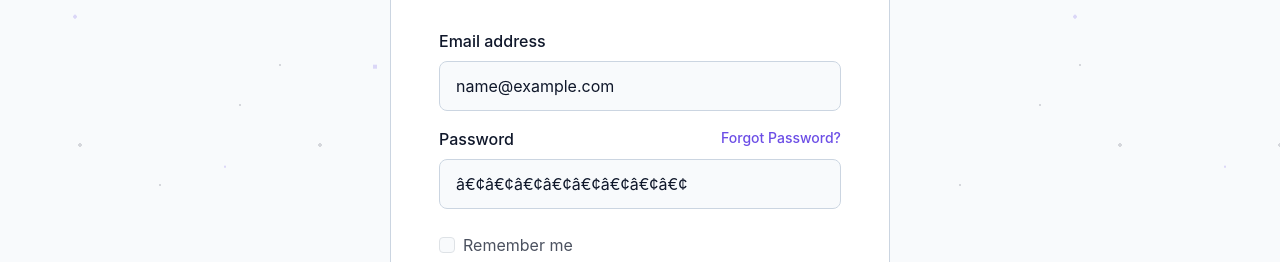
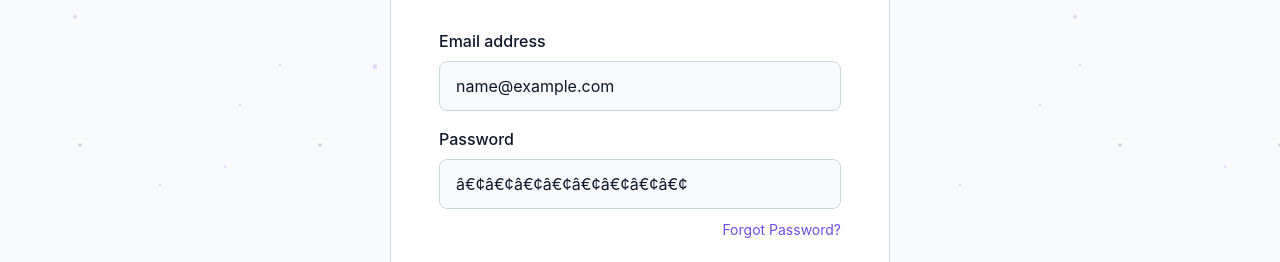
Before and after one commit to prasannachandresekar/planetariumweb, a plain HTML site: page login.html in a window 1280 px wide. Shown: the part 525-787 px from the top of the page. Drawn offline with nearby package versions, Linux system fonts and the light colour scheme.

Commit message:
login change

```diff
--- a/login.html
+++ b/login.html
@@ -123,12 +123,12 @@
                                 required>
                         </div>
                         <div class="mb-4">
-                            <label for="loginPassword" class="form-label d-flex justify-content-between">
-                                Password
+                            <label for="loginPassword" class="form-label">Password</label>
+                            <input type="password" class="form-control mb-2" id="loginPassword"
+                                placeholder="â€¢â€¢â€¢â€¢â€¢â€¢â€¢â€¢" required>
+                            <div class="text-end">
                                 <a href="#" class="text-accent small text-decoration-none">Forgot Password?</a>
-                            </label>
-                            <input type="password" class="form-control" id="loginPassword"
-                                placeholder="â€¢â€¢â€¢â€¢â€¢â€¢â€¢â€¢" required>
+                            </div>
                         </div>
                         <div class="form-check mb-4">
                             <input class="form-check-input" type="checkbox" value="" id="rememberMe">
```
